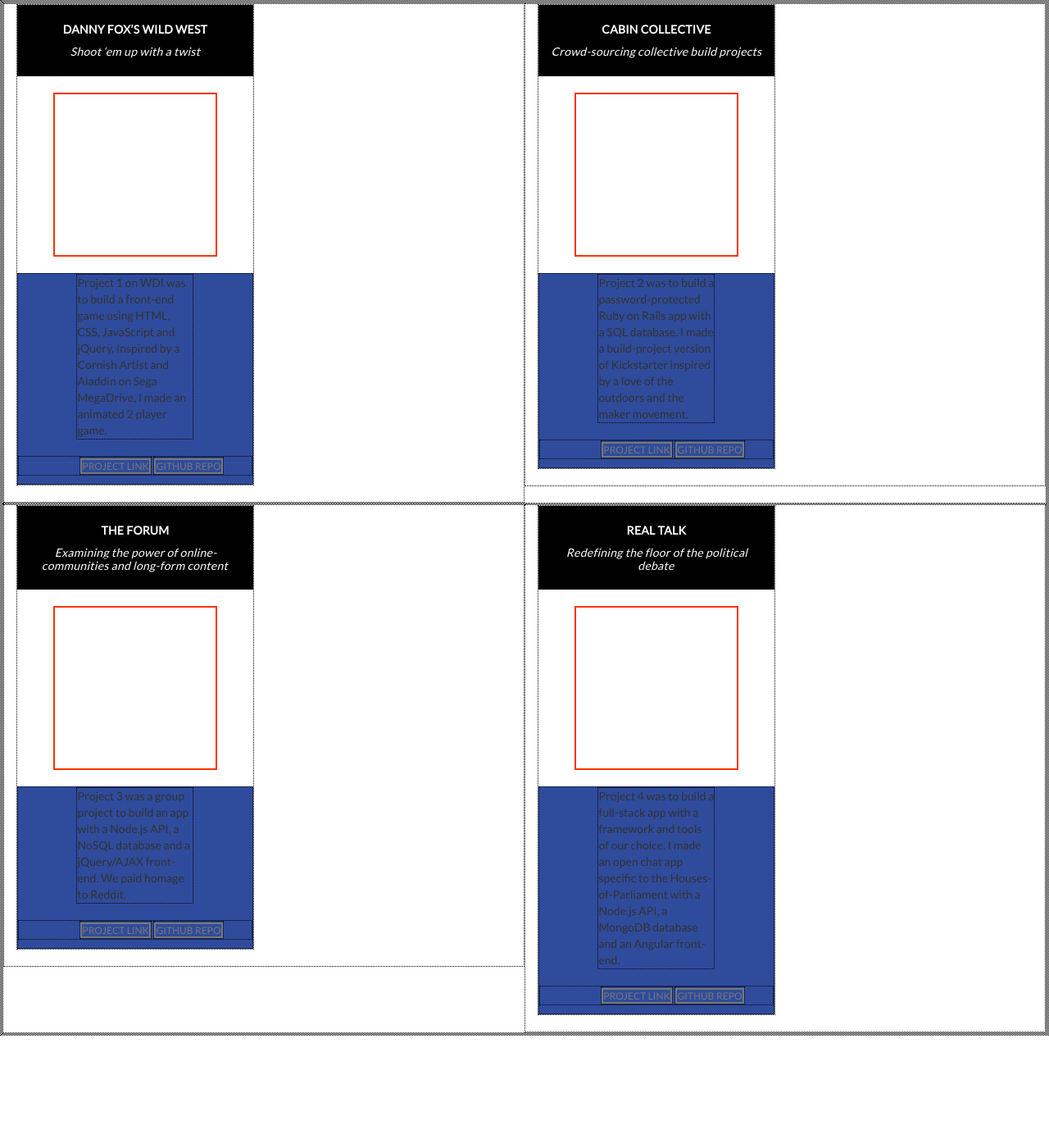
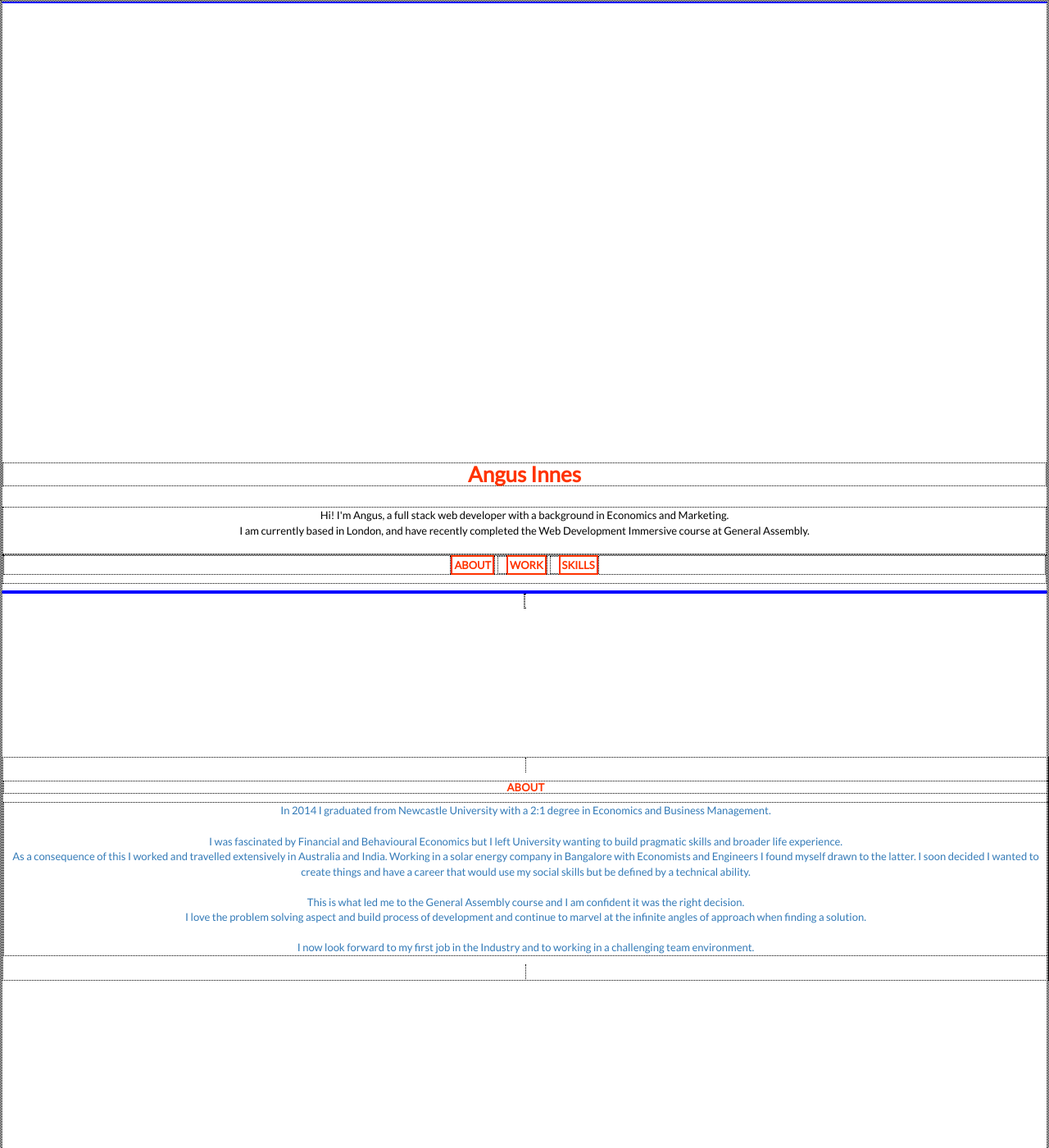
Before and after one commit to beruti/beruti.github.io, a Jekyll site: the page index.html, which Jekyll copies as it is, in a window 1280 px wide and 1400 px high. Shown: the whole window at 82% size. Built offline with Jekyll 4.4.1, drawn with Linux system fonts in a browser that asks for light colours.

Commit message:
general patch upload

```diff
--- a/index.html
+++ b/index.html
@@ -13,16 +13,38 @@
   <link href='https://fonts.googleapis.com/css?family=Oswald' rel='stylesheet' type='text/css'>
   <link href='https://fonts.googleapis.com/css?family=Lato' rel='stylesheet' type='text/css'>
   <link href="./css/favicon/boogie" rel="icon" type="image/x-icon" />
-  <script src="http://code.jquery.com/jquery-2.2.1.js"></script>
-  <script src="./scroller.js"></script>
 </head>
-
-
-
+<!-- ******************************************* -->
+<div id="landingSegment">
+  <div class="logo">
+  Angus Innes
+  </div>
+  <div id="introParagraph">
+  Hi! I'm Angus, a full stack web developer with a background in Economics and Marketing. <br> I am currently based in London, and have recently completed the Web Development Immersive course at General Assembly.<br><br>
+  </div>
+  <div id="subtitle_links">
+    <ul id="subtitle_list">
+      <li><a href="#longIntroParagraph">About</a></li>
+      <li><a href="#work">Work</a></li>
+      <li><a href="/skills.html">Skills</a></li>
+    </ul>
+  </div>
+</div>
+<!-- ******************************************* -->
+<div id="longIntroParagraph"><a name="longIntroParagraph">
+  <div id="longIntroSubDiv">
+    <h5 class="portfolio_subtitle">About</h5>
+      <p>In 2014 I graduated from Newcastle University with a 2:1 degree in Economics and Business Management. <br><br> I was fascinated by Financial and Behavioural Economics but I left University wanting to build pragmatic skills and broader life experience.<br>
+      As a consequence of this I worked and travelled extensively in Australia and India. Working in a solar energy company in Bangalore with Economists and Engineers I found myself drawn to the latter. I soon decided I wanted to create things and have a career that would use my social skills but be defined by a technical ability. <br><br>
+      This is what led me to the General Assembly course and I am confident it was the right decision. <br>I love the problem solving aspect and build process of development and continue to marvel at the infinite angles of approach when finding a solution. <br><br> I now look forward to my first job in the Industry and to working in a challenging team environment.</p>
+    </a>
+  </div>
+</div>
+<!-- ******************************************* -->
 <div class="container-fluid">
   <div class="row">
     <div class="col-sm-6">
-   <div id="project1div" class="project">
+      <div id="project1div" class="project">
          <header class="projectHeader" id="cabinCollectiveHeader">
          <h5 class="projectTitle"><strong>
          Danny Fox’s Wild West
@@ -43,7 +65,7 @@
            <li><a>Github Repo</a></li>
            </ul>
          </div>
-       </div>
+      </div>
     </div>
     <div class="col-sm-6">
       <div id="project2div" class="project">
@@ -67,7 +89,7 @@
               <li><a href="https://github.com/beruti/Project2">Github Repo</a></li>
               </ul>
             </div>
-          </div>
+      </div>
     </div>
   </div>
   <div class="row">
@@ -122,3 +144,4 @@
     </div>
   </div>
 </div>
+</html>
```
